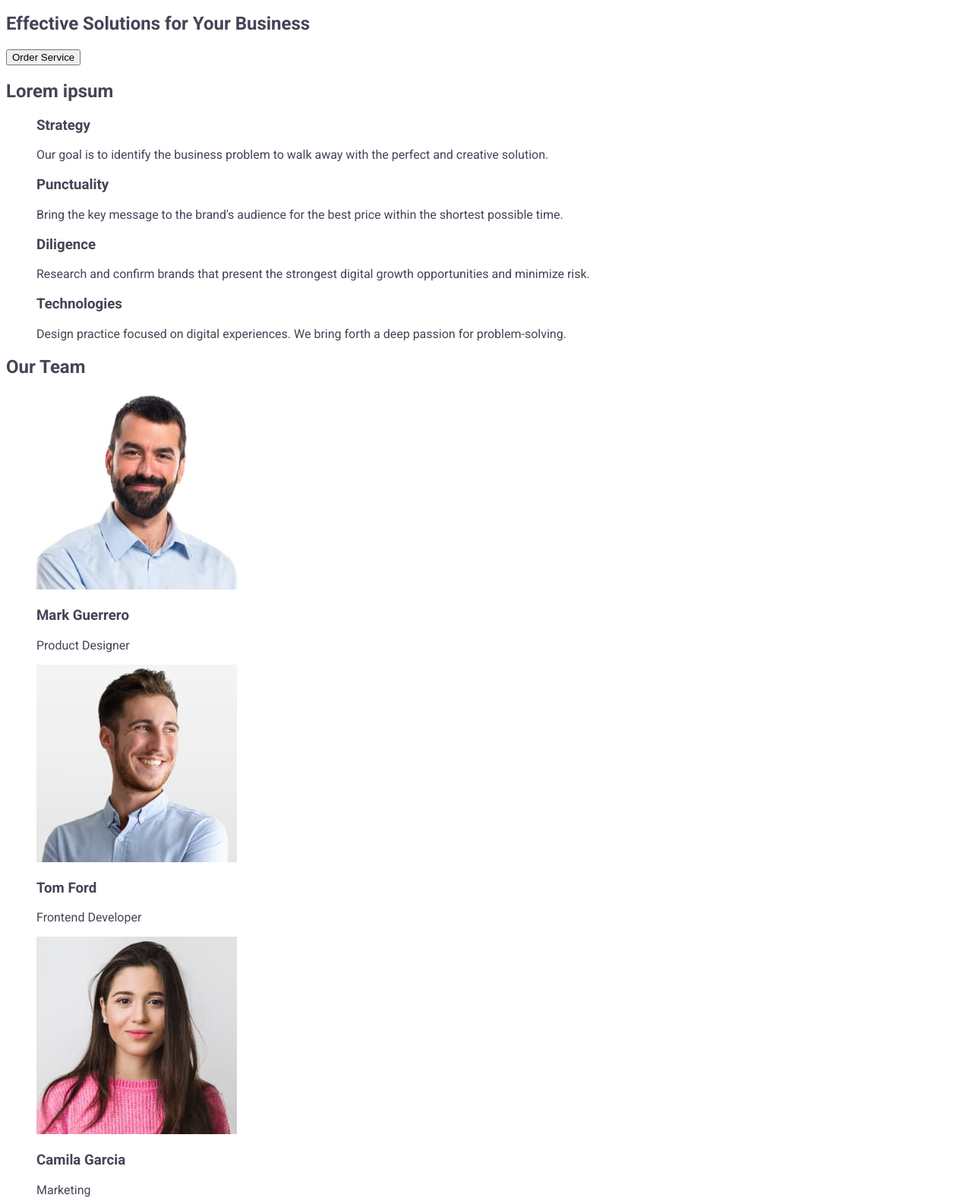
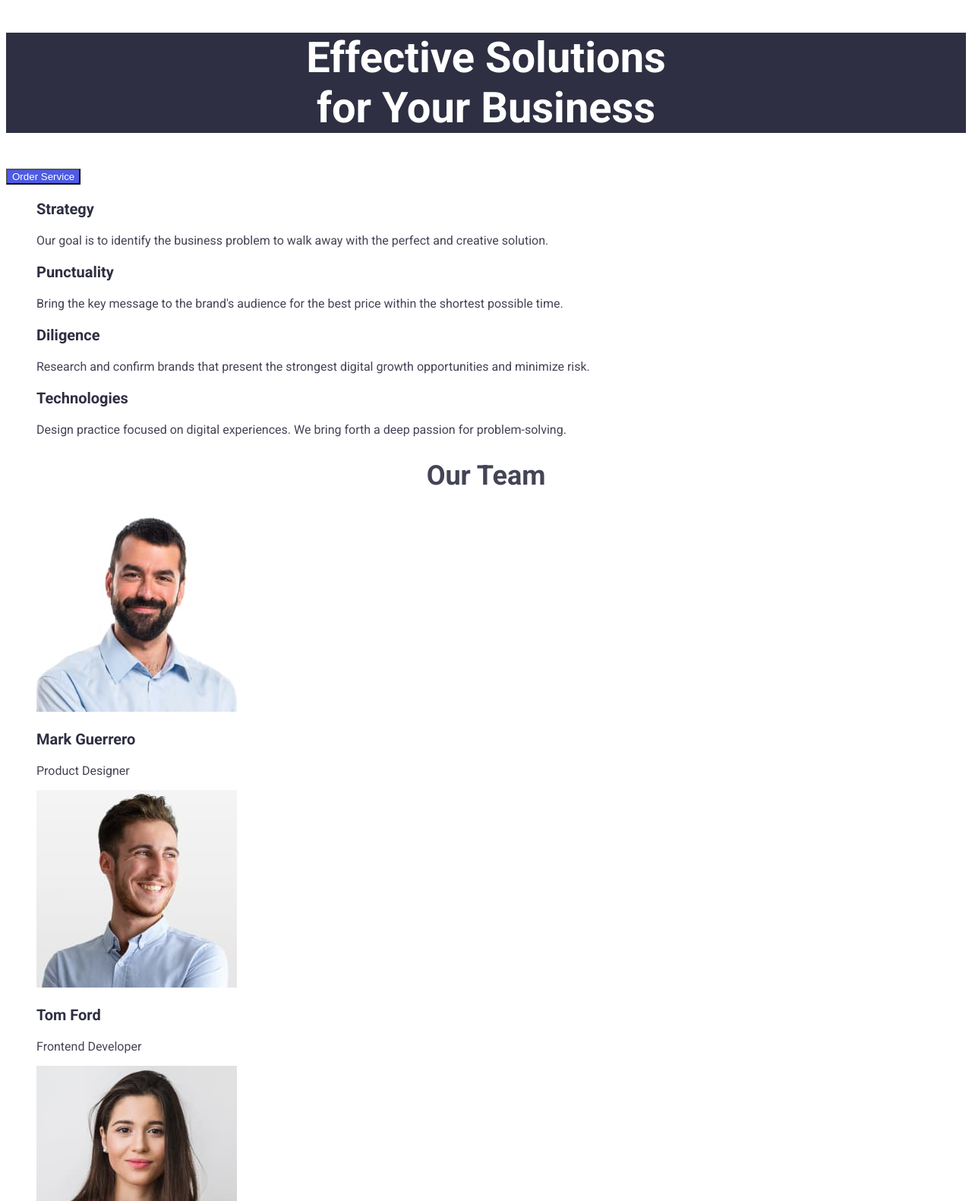
Before and after one commit to Cassel444/goit-markup-hw-02, a plain HTML site: page index.html in a window 1280 px wide. Shown: the part 159-1740 px from the top of the page at 76% size. Drawn offline with Linux system fonts and the light colour scheme.

Commit message:
Update homework 2.1 index.html

```diff
--- a/css/styles.css
+++ b/css/styles.css
@@ -3,10 +3,7 @@ body {
     color: #434455;
     background-color: #FFFFFF;
 }
-ul {
-    list-style-type: none;
-    text-decoration: none;
-}
+
 .link {
     text-decoration: none;
 
@@ -25,6 +22,7 @@ ul {
 }
 .menu-link {
 text-decoration: none;
+
 }
 .navigation-menu {
     color: #2E2F42;
@@ -33,3 +31,37 @@ text-decoration: none;
 .address-menu .link {
     color: #434455;
 }
+ul {
+    list-style-type: none;
+    text-decoration: none;
+}
+.page-title {
+color: #FFFFFF;
+background-color: #2E2F42;
+font-size: 56px;
+text-align: center;
+}
+.button-title {
+color: #FFFFFF;
+background-color: #4D5AE5;
+text-align: center;
+}
+
+.section-title {
+font-size: 20px;
+color: #2E2F42;
+}
+.section-team {
+font-size: 36px;
+text-align: center;
+}
+.section-text {
+text-align: left;}
+.team-member {
+font-size: 20px;
+color: #2E2F42;
+}
+.portfolio-section {
+text-align: center;
+font-size: 36px;
+}
--- a/index.html
+++ b/index.html
@@ -41,37 +41,37 @@
     <main>
       <!-- Section 1 -->
       <section>
-        <h1>Effective Solutions for Your Business</h1>
-        <button type="button">Order Service</button>
+        <h1 class="page-title">Effective Solutions <br />for Your Business</h1>
+        <button class="button-title" type="button">Order Service</button>
       </section>
       <!-- Section 2 -->
       <section>
-        <h2>Lorem ipsum</h2>
+        <!-- <h2>About</h2> -->
         <ul>
           <li>
-            <h3>Strategy</h3>
-            <p>
+            <h3 class="section-title">Strategy</h3>
+            <p class="section-text">
               Our goal is to identify the business problem to walk away with the
               perfect and creative solution.
             </p>
           </li>
           <li>
-            <h3>Punctuality</h3>
-            <p>
+            <h3 class="section-title">Punctuality</h3>
+            <p class="section-text">
               Bring the key message to the brand's audience for the best price
               within the shortest possible time.
             </p>
           </li>
           <li>
-            <h3>Diligence</h3>
-            <p>
+            <h3 class="section-title">Diligence</h3>
+            <p class="section-text">
               Research and confirm brands that present the strongest digital
               growth opportunities and minimize risk.
             </p>
           </li>
           <li>
-            <h3>Technologies</h3>
-            <p>
+            <h3 class="section-title">Technologies</h3>
+            <p class="section-text">
               Design practice focused on digital experiences. We bring forth a
               deep passion for problem-solving.
             </p>
@@ -80,7 +80,7 @@
       </section>
       <!-- Section 3 -->
       <section>
-        <h2>Our Team</h2>
+        <h2 class="section-team">Our Team</h2>
         <ul>
           <li>
             <img
@@ -88,14 +88,14 @@
               alt="man-with-laptop-presenting-something"
               width="264"
             />
-            <h3>Mark Guerrero</h3>
-            <p>Product Designer</p>
+            <h3 class="team-member">Mark Guerrero</h3>
+            <p class="item-team">Product Designer</p>
           </li>
 
           <li>
             <img src="./images/img2.jpg" alt="img-2" width="264" />
-            <h3>Tom Ford</h3>
-            <p>Frontend Developer</p>
+            <h3 class="team-member">Tom Ford</h3>
+            <p class="item-team">Frontend Developer</p>
           </li>
 
           <li>
@@ -104,8 +104,8 @@
               alt="young-beautiful-women-pink-warm-sweater"
               width="264"
             />
-            <h3>Camila Garcia</h3>
-            <p>Marketing</p>
+            <h3 class="team-member">Camila Garcia</h3>
+            <p class="item-team">Marketing</p>
           </li>
 
           <li>
@@ -114,28 +114,28 @@
               alt="confident-handsome-guy-posing-against"
               width="264"
             />
-            <h3>Daniel Wilson</h3>
-            <p>UI Designer</p>
+            <h3 class="team-member">Daniel Wilson</h3>
+            <p class="item-team">UI Designer</p>
           </li>
         </ul>
       </section>
       <!-- Portfolio -->
       <section>
-        <h2>Our Portfolio</h2>
+        <h2 class="portfolio-section">Our Portfolio</h2>
         <ul>
           <li>
             <img src="./images/img5.jpg" alt="card bankapp" width="360" />
-            <h3>Banking App</h3>
+            <h3 class="portfolio-section-service">Banking App</h3>
             <p>App</p>
           </li>
           <li>
             <img src="./images/img6.jpg" alt="payment by phone" width="360" />
-            <h3>Cashless Payment</h3>
+            <h3 class="portfolio-section-service">Cashless Payment</h3>
             <p>Marketing</p>
           </li>
           <li>
             <img src="./images/img7.jpg" alt="phone and laptop" width="360" />
-            <h3>Meditation App</h3>
+            <h3 class="portfolio-section-service">Meditation App</h3>
             <p>App</p>
           </li>
           <li>
@@ -144,7 +144,7 @@
               alt="a man is driving a car"
               width="360"
             />
-            <h3>Taxi Service</h3>
+            <h3 class="portfolio-section-service">Taxi Service</h3>
             <p>Marketing</p>
           </li>
           <li>
@@ -153,7 +153,7 @@
               alt="demonstration of screens"
               width="360"
             />
-            <h3>Screen Illustrations</h3>
+            <h3 class="portfolio-section-service">Screen Illustrations</h3>
             <p>Design</p>
           </li>
           <li>
```
